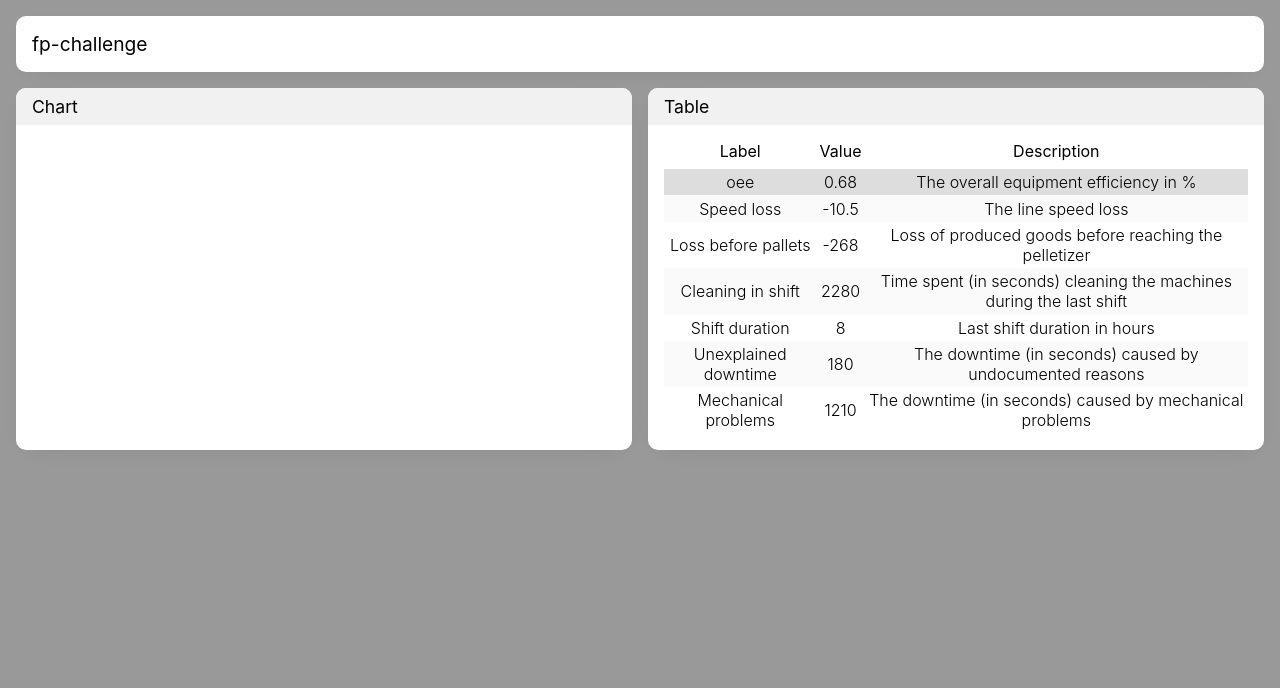
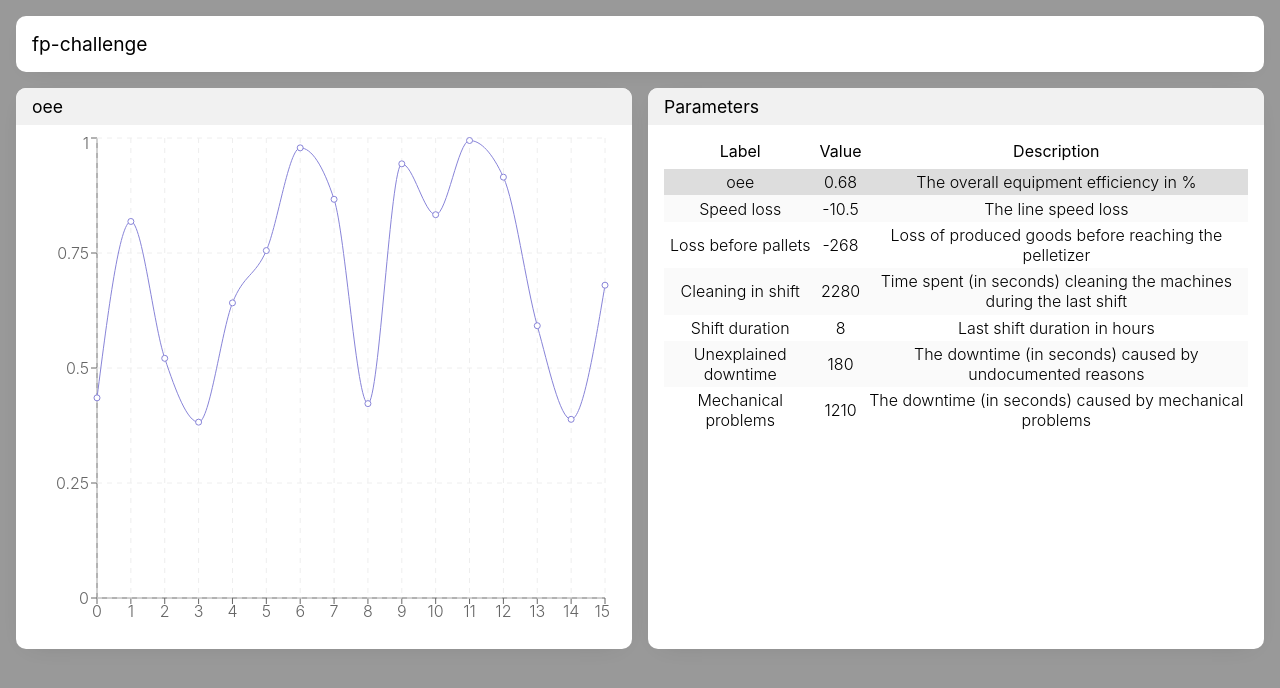
Before and after one commit to mat-sz/fp-challenge, a React (Create React App) app: page / in a window 1280 px wide. Shown: the top 688 px of the page. Built offline with nearby package versions, Linux system fonts and the light colour scheme; the HTML template or start-up script is replaced by a standard one.

Commit message:
added a chart

```diff
--- a/src/App.tsx
+++ b/src/App.tsx
@@ -1,8 +1,7 @@
 import React from 'react';
 
 import { Box } from './components/Box';
-import { BoxTitle } from './components/BoxTitle';
-import { Chart } from './components/Chart';
+import { EntryChart } from './components/EntryChart';
 import { EntryTable } from './components/EntryTable';
 import { Grid } from './components/Grid';
 import { Header } from './components/Header';
@@ -19,14 +18,8 @@ export const App: React.FC = () => {
             <Logo />
           </Box>
         </Header>
-        <Box>
-          <BoxTitle>Chart</BoxTitle>
-          <Chart />
-        </Box>
-        <Box>
-          <BoxTitle>Table</BoxTitle>
-          <EntryTable />
-        </Box>
+        <EntryChart />
+        <EntryTable />
       </Grid>
     </>
   );
--- a/src/components/Chart.tsx
+++ /dev/null
@@ -1,5 +0,0 @@
-import React from 'react';
-
-export const Chart: React.FC = () => {
-  return <div></div>;
-};
--- /dev/null
+++ b/src/components/EntryChart.tsx
@@ -0,0 +1,56 @@
+import React, { useMemo } from 'react';
+import { useSelector } from 'react-redux';
+
+import { StateType } from '../reducers';
+import { Box } from './Box';
+import { BoxTitle } from './BoxTitle';
+import {
+  LineChart,
+  XAxis,
+  YAxis,
+  CartesianGrid,
+  Line,
+  ResponsiveContainer,
+} from 'recharts';
+
+export const EntryChart: React.FC = () => {
+  const entries = useSelector((state: StateType) => state.entries);
+  const selectedId = useSelector((state: StateType) => state.selectedId);
+  const selectedEntry = useMemo(
+    () => entries.find(entry => entry.id === selectedId),
+    [selectedId, entries]
+  );
+  const randomData = useMemo(() => {
+    if (!selectedEntry) {
+      return [];
+    }
+
+    const arr = new Array(15).fill(selectedEntry.value).map((value, i) => ({
+      i,
+      value: Math.random() * value + value / 2,
+    }));
+    arr.push({
+      i: 15,
+      value: selectedEntry.value,
+    });
+    return arr;
+  }, [selectedEntry]);
+
+  if (!selectedEntry) {
+    return null;
+  }
+
+  return (
+    <Box>
+      <BoxTitle>{selectedEntry.label}</BoxTitle>
+      <ResponsiveContainer width="99%" height={500}>
+        <LineChart height={300} data={randomData} key={selectedEntry.id}>
+          <XAxis dataKey="i" />
+          <YAxis />
+          <CartesianGrid stroke="#eee" strokeDasharray="5 5" />
+          <Line type="monotone" dataKey="value" stroke="#8884d8" />
+        </LineChart>
+      </ResponsiveContainer>
+    </Box>
+  );
+};
--- a/src/components/EntryTable.tsx
+++ b/src/components/EntryTable.tsx
@@ -4,11 +4,15 @@ import { useSelector } from 'react-redux';
 import { Table } from './Table';
 import { StateType } from '../reducers';
 import { EntryTableRow } from './EntryTableRow';
+import { Box } from './Box';
+import { BoxTitle } from './BoxTitle';
 
 export const EntryTable: React.FC = () => {
   const entries = useSelector((state: StateType) => state.entries);
 
   return (
+    <Box>
+      <BoxTitle>Parameters</BoxTitle>
       <Table>
         <thead>
           <tr>
@@ -23,5 +27,6 @@ export const EntryTable: React.FC = () => {
           ))}
         </tbody>
       </Table>
+    </Box>
   );
 };
```
Lines whose indentation alone changed are shown as unchanged.
